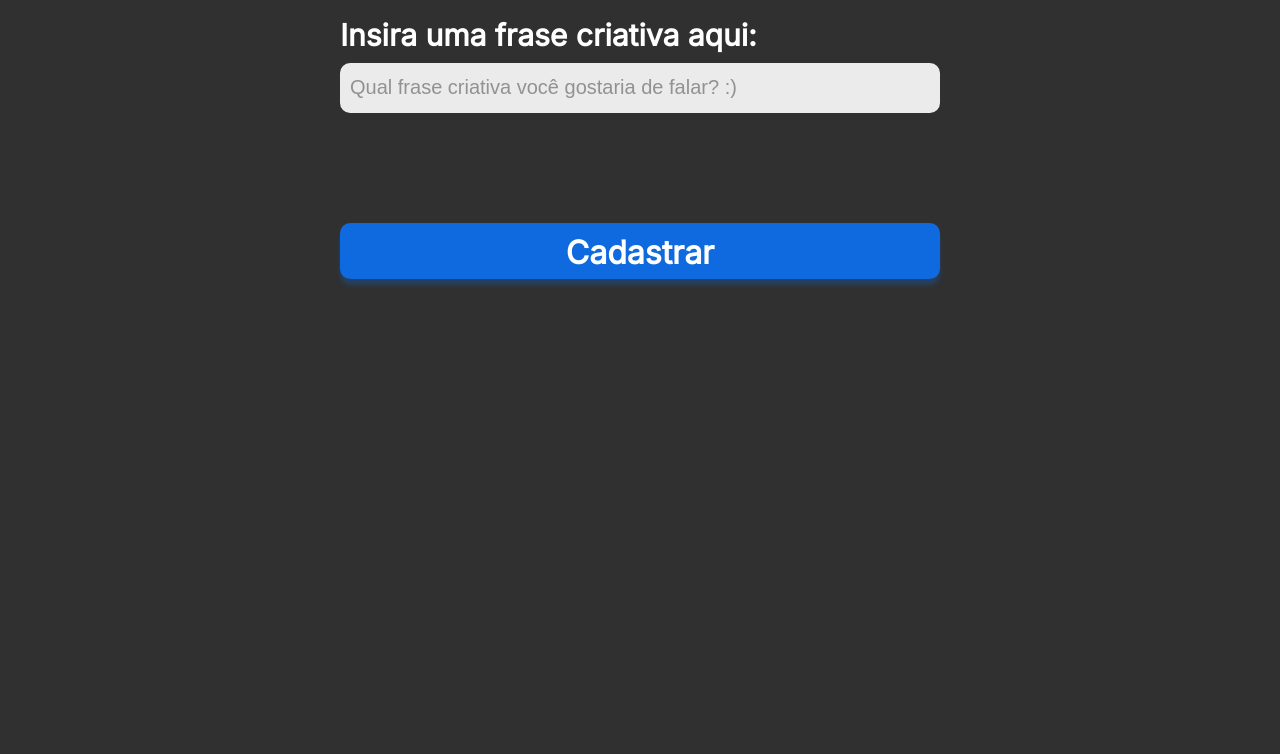
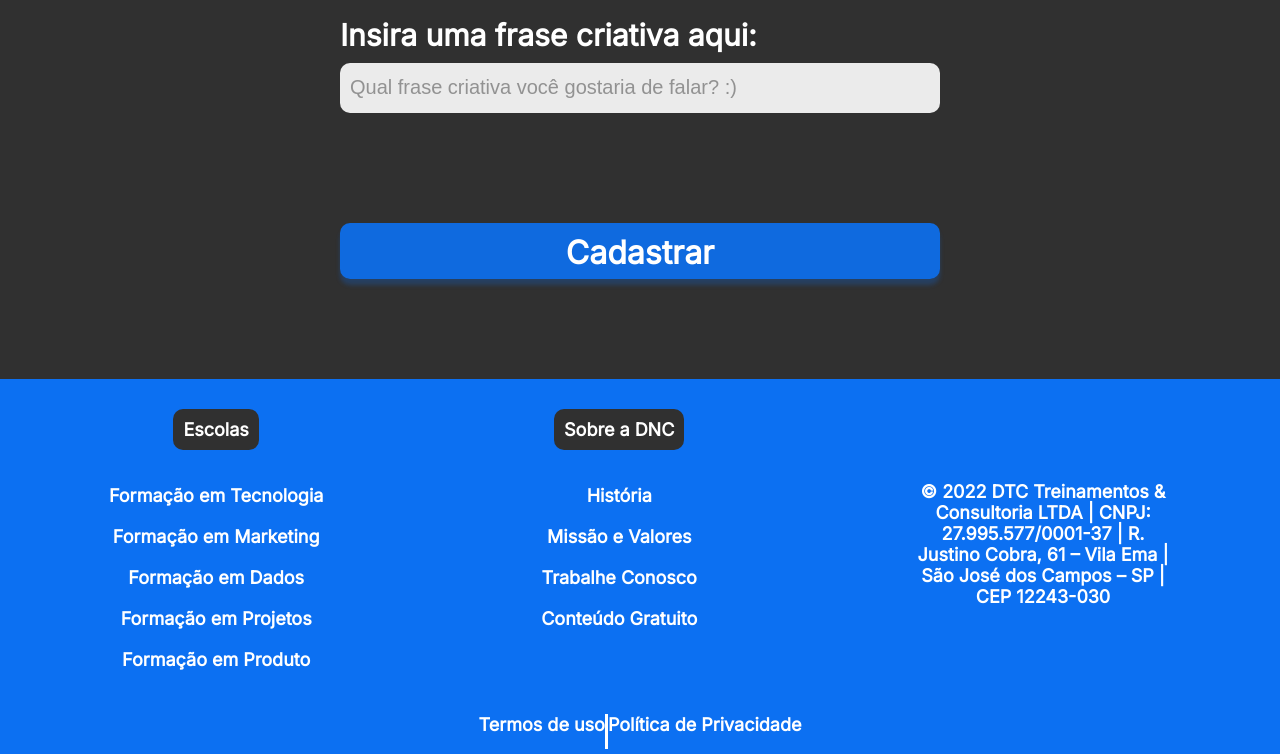
Before and after one commit to elisa0811/bootcamp-dnc, a plain HTML site: page index.html in a window 1280 px wide. Shown: the part 1278-2032 px from the top of the page. Before the commit the page ends 1657 px from the top, so only its background shows below. Drawn offline with Linux system fonts and the light colour scheme.

Commit message:
Adicionando Media query para mobile

```diff
--- a/estilo.css
+++ b/estilo.css
@@ -181,3 +181,147 @@ section {
         font-family: var(--fonte-padrao);
         cursor: pointer;
     }
+
+    /* Footer */
+
+    footer{
+        width: 100%;
+        background-color: var(--azul-dnc);
+
+
+    }
+
+    footer .linha1{
+        display: flex;
+        justify-content: space-around;
+        align-items: center;
+    }
+
+    footer ul{
+        list-style: none;
+        margin: 0px;
+        padding: 0px;
+
+    }
+
+    footer nav{
+        display: flex;
+        flex-direction: column;
+        align-items: center;
+        height: 330px;
+
+    }
+
+    footer h5{
+        text-align: center;
+        color: white;
+        font-weight: 800;
+        font-size: 18px;
+        font-family: var(--fonte-padrao);
+        background-color: var(--preto-dnc);
+        border-radius: 10px;
+        padding: 10px 10px 10px 10px;
+        margin-bottom: 15px;
+    }
+
+    footer ul li{
+        text-align: center;
+        color: white;
+        font-weight: 600;
+        font-size: 18px;
+        font-family: var(--fonte-padrao);
+        margin: 20px 0px 20px 0px;
+
+    }
+
+    footer ul li a{
+        color: white;
+        text-decoration: none;
+
+    }
+
+    footer ul li a:hover{
+        color:var(--cinza-hover);
+    }
+
+    footer .endereço{
+        font-weight: 600;
+        font-size: 18px;
+        font-family: var(--fonte-padrao);
+        color: white;
+        text-align: center;
+        width: 20%;
+
+    }
+
+    footer .linha2{
+        height: 35px;
+        display: flex;
+        justify-content: center;
+        margin: 0px;
+        text-decoration: none;
+        padding: 5px;
+
+    }
+    footer .linha2 a{
+        font-family: var(--fonte-padrao);
+        font-size: 18px;
+        font-weight: 600;
+        color: white;
+
+    }
+     footer .linha2 a:first-child{
+        border-right: 3px solid white;
+     }
+
+    footer .linha2 a:hover{
+        color: var(--cinza-hover);
+    }
+
+    @media only screen and (max-width: 600px){
+
+        /* Menu */
+    #principal{
+        display: flex;
+        flex-direction: column;
+        height: auto;
+    }
+    #menu{
+        flex-direction: column;
+        width: 100%;
+        padding: 0px;
+
+    }
+
+    #menu a{
+        display: flex;
+        height: 50px;
+        align-items: center;
+
+    }
+
+    #principal button{
+        width: 100%;
+        margin: 0px;
+    }
+
+    /* Section */
+
+    section h1{
+        font-size: 38px;
+    }
+    section h2{
+        font-size: 28px;
+        padding-right: 5px;
+        padding-left: 5px;
+    }
+
+    form{
+        width: 95%;
+        font-size: 20px;
+    }
+
+    .checkbox-itens{
+        font-size: 17px;
+    }
+    }
--- a/index.html
+++ b/index.html
@@ -84,7 +84,64 @@
 
 
         </form>
+
     </section>
+
+    <footer>
+        <div class="linha1">
+            <nav id="escolas">
+                <h5>Escolas</h5>
+                <ul>
+                    <li>
+                        <a href="">Formação em Tecnologia</a>
+                    </li>
+                    <li>
+                        <a href="">Formação em Marketing</a>
+                    </li>
+                    <li>
+                        <a href="">Formação em Dados</a>
+                    </li>
+                    <li>
+                        <a href="">Formação em Projetos</a>
+                    </li>
+                    <li>
+                        <a href="">Formação em Produto</a>
+                    </li>
+                </ul>
+
+            </nav>
+
+            <nav>
+                <h5>Sobre a DNC</h5>
+                <ul>
+                    <li>
+                        <a href="">História</a>
+                    </li>
+                    <li>
+                        <a href="">Missão e Valores</a>
+                    </li>
+                    <li>
+                        <a href="">Trabalhe Conosco</a>
+                    </li>
+                    <li>
+                        <a href="">Conteúdo Gratuito</a>
+                    </li>
+                </ul>
+
+            </nav>
+
+            <div class="endereço">
+                © 2022 DTC Treinamentos & Consultoria LTDA | CNPJ: 27.995.577/0001-37 | R. Justino Cobra, 61 – Vila Ema | São José dos Campos – SP | CEP 12243-030
+
+            </div>
+
+        </div>
+        <div class="linha2">
+            <a ref="">Termos de uso</a>
+            <a ref="">Política de Privacidade</a>
+
+        </div>
+    </footer>
 
 
 </body>
```
